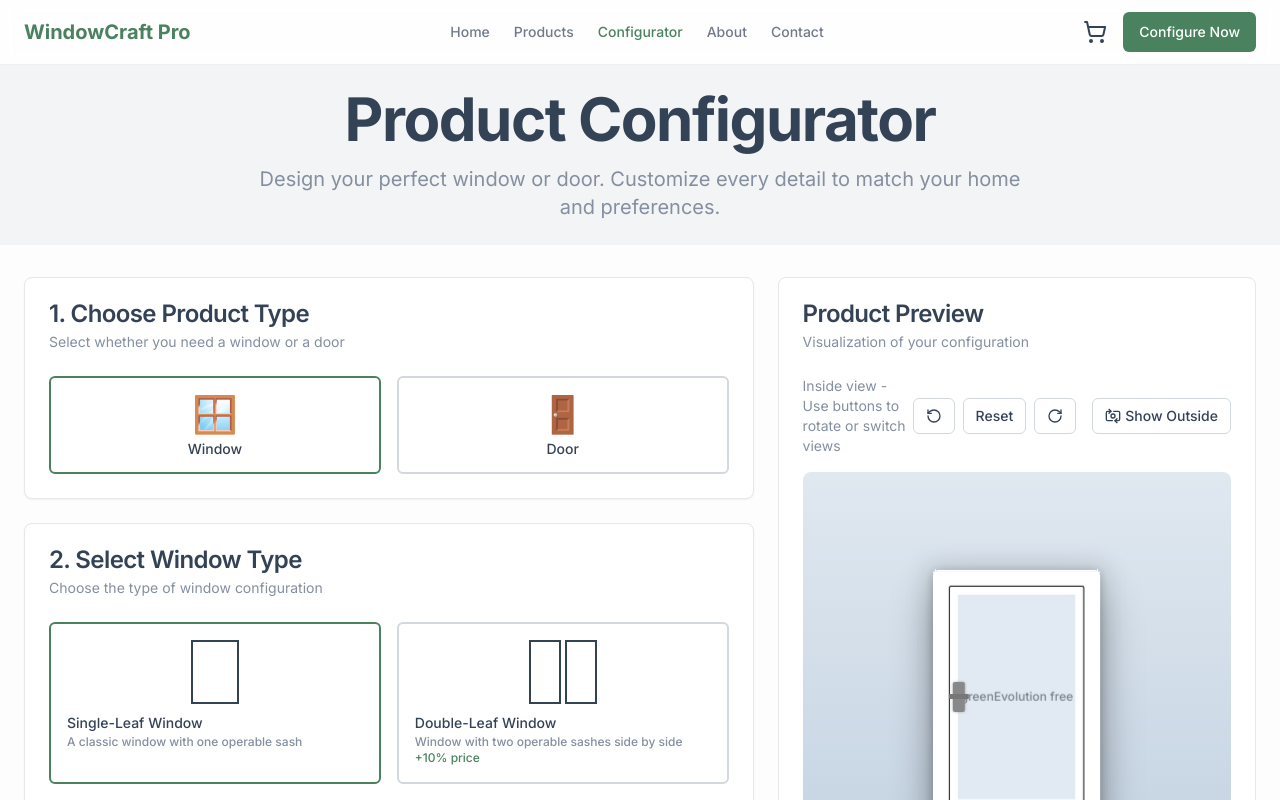
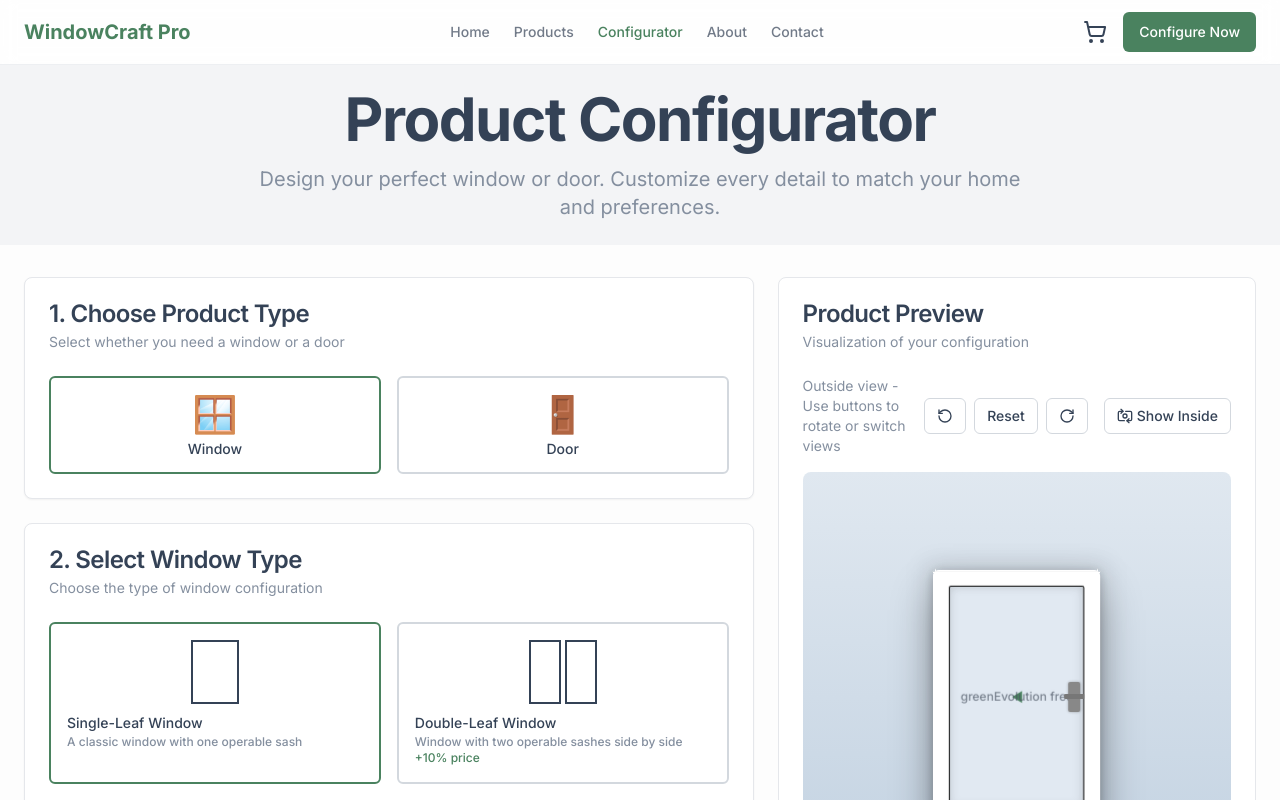
Before and after one commit to jonitri/window-craft-visualizer-shop, a React (Vite) app: page /configurator in a window 1280 px wide. Shown: the top 800 px of the page. Built offline with nearby package versions, Linux system fonts and the light colour scheme.

Commit message:
Fix: Pass viewMode and onToggleView to ProductPreview
The ProductPreview component was missing the `viewMode` and `onToggleView` props when passing props to the ProductPreviewContainer. This commit adds these props to resolve the type error.

```diff
--- a/src/components/configurator/ConfiguratorContent.tsx
+++ b/src/components/configurator/ConfiguratorContent.tsx
@@ -104,9 +104,11 @@ export const ConfiguratorContent: React.FC<ConfiguratorContentProps> = ({ config
           openingDirectionObject={config.openingDirectionObject}
           rotationX={config.rotationX}
           rotationY={config.rotationY}
+          viewMode={config.viewMode}
           onRotateLeft={config.handleRotateLeft}
           onRotateRight={config.handleRotateRight}
           onResetRotation={config.resetRotation}
+          onToggleView={config.toggleView}
         />
 
         <ProductSummary
--- a/src/components/configurator/preview/ProductPreview.tsx
+++ b/src/components/configurator/preview/ProductPreview.tsx
@@ -19,9 +19,11 @@ interface ProductPreviewProps {
   openingDirectionObject: OpeningDirection | undefined;
   rotationX: number;
   rotationY: number;
+  viewMode: 'front' | 'back';
   onRotateLeft: () => void;
   onRotateRight: () => void;
   onResetRotation: () => void;
+  onToggleView: () => void;
 }
 
 export const ProductPreview = (props: ProductPreviewProps) => {
```
